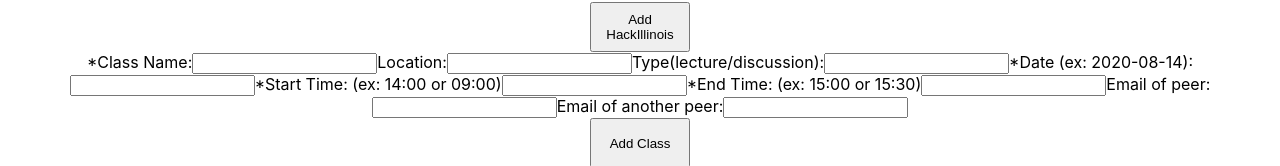
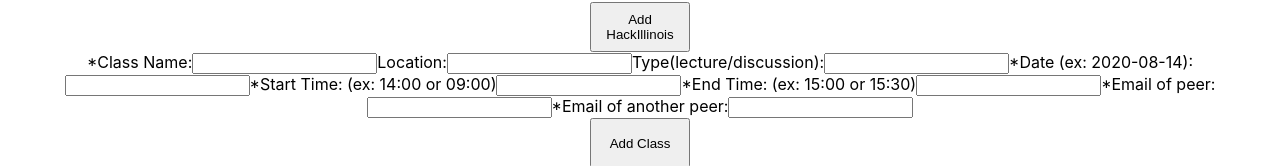
Before and after one commit to nkonjeti/planify, a React (Create React App) app: page /calendar in a window 1280 px wide. Shown: the part 1039-1205 px from the top of the page. Built offline with nearby package versions, Linux system fonts and the light colour scheme; what react-chatbot-kit would draw is missing.

Commit message:
never mind emails can

```diff
--- a/src/Calendar.js
+++ b/src/Calendar.js
@@ -245,11 +245,11 @@ function Calendar() {
   </label>
 
   <label>
-    Email of peer:
+    *Email of peer:
     <input id = 'email' value = {email}   type="text" name="name" />
   </label>
   <label>
-    Email of another peer:
+    *Email of another peer:
     <input id = 'email2' value = {email2}   type="text" name="name" />
   </label>
 
```
